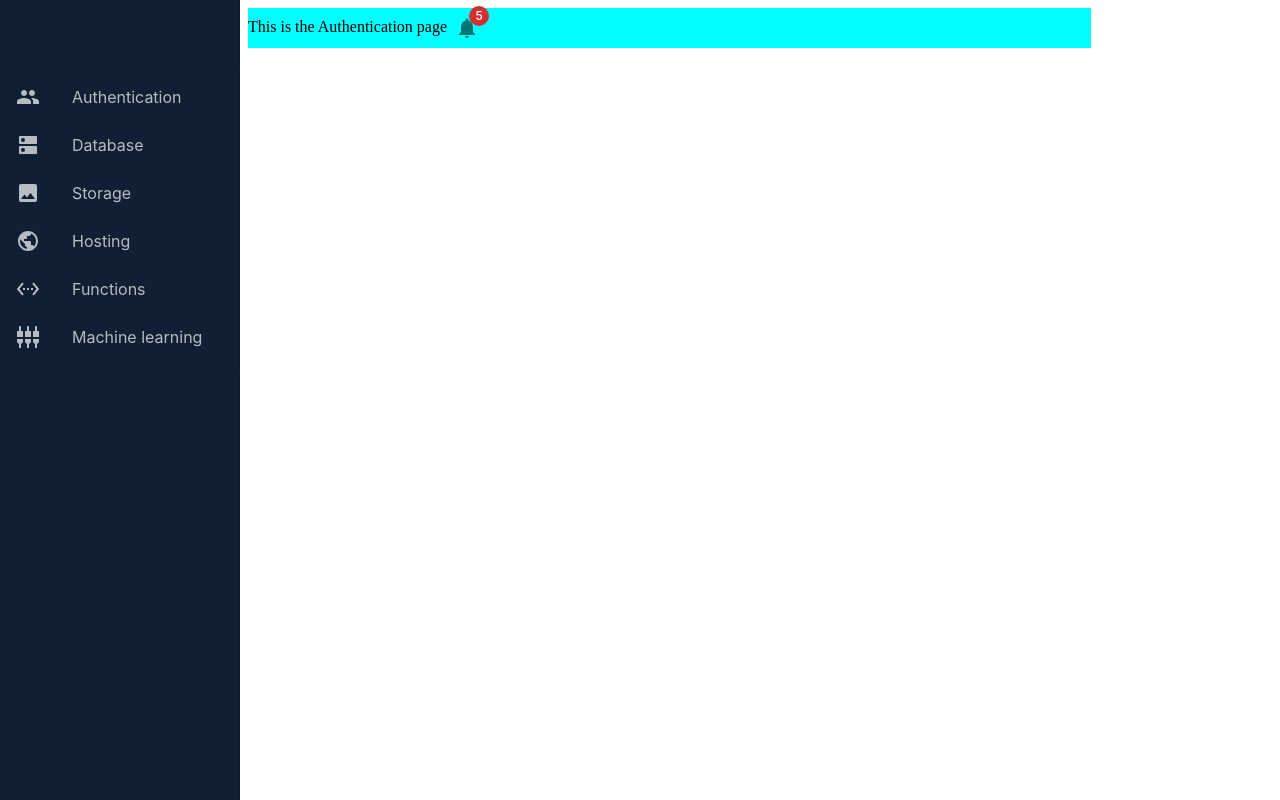
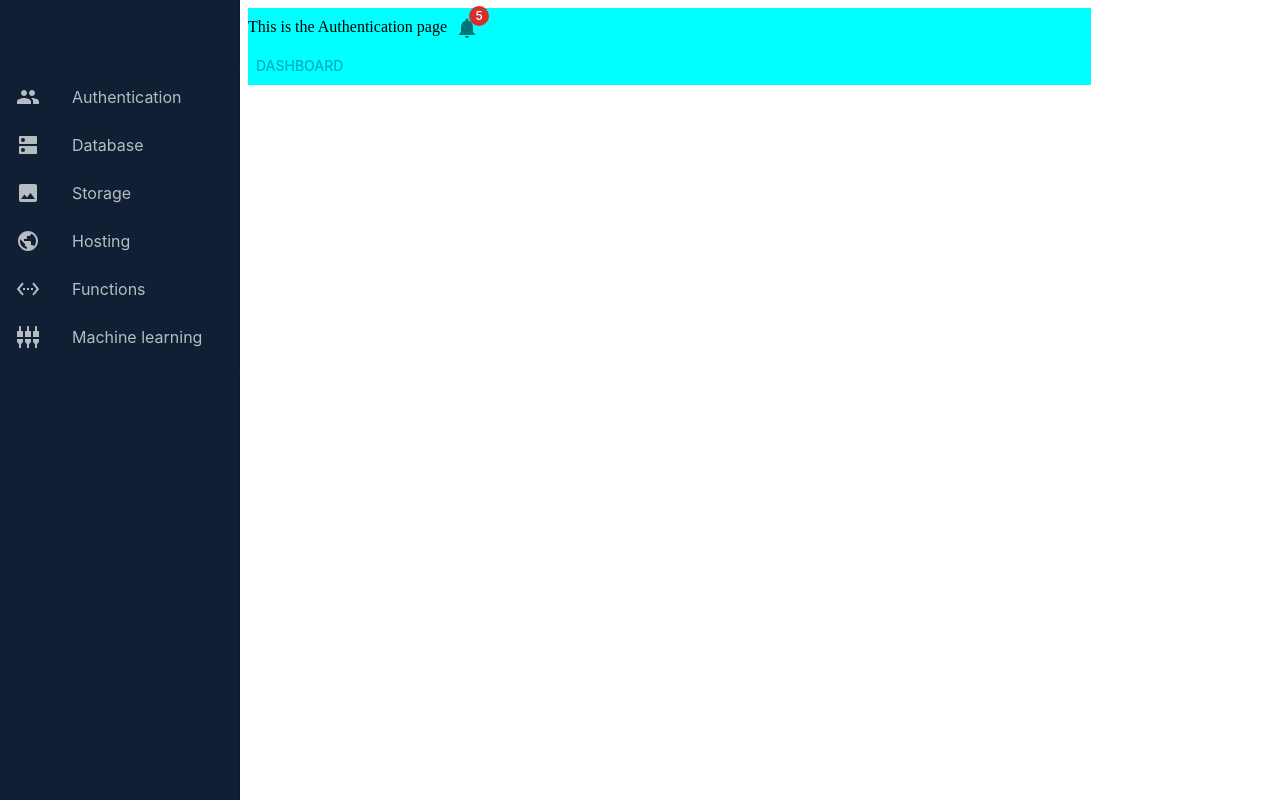
Before and after one commit to josephuche1/Material-ui-tutorials, a React (Create React App) app: page /authentication in a window 1280 px wide. Built offline with nearby package versions, Linux system fonts and the light colour scheme.

Commit message:
Reusable menu component

```diff
--- /dev/null
+++ b/src/components/common/BasicMenu/BasicMenu.tsx
@@ -0,0 +1,43 @@
+import React from 'react';
+import Button from '@mui/material/Button';
+import Menu from '@mui/material/Menu';
+import MenuItem from '@mui/material/MenuItem';
+
+const BasicMenu: React.FC = () => {
+   const [anchorEl, setAnchorEl] = React.useState(null);
+  const open = Boolean(anchorEl);
+  const handleClick = (event: any) => {
+    setAnchorEl(event.currentTarget);
+  };
+  const handleClose = () => {
+    setAnchorEl(null);
+  };
+  return (
+    <div>
+    <Button
+        id="basic-button"
+        aria-controls={open ? 'basic-menu' : undefined}
+        aria-haspopup="true"
+        aria-expanded={open ? 'true' : undefined}
+        onClick={handleClick}
+    >
+        Dashboard
+    </Button>
+    <Menu
+        id="basic-menu"
+        anchorEl={anchorEl}
+        open={open}
+        onClose={handleClose}
+        MenuListProps={{
+          'aria-labelledby': 'basic-button',
+        }}
+    >
+        <MenuItem onClick={handleClose}>Profile</MenuItem>
+        <MenuItem onClick={handleClose}>My account</MenuItem>
+        <MenuItem onClick={handleClose}>Logout</MenuItem>
+    </Menu>
+    </div>
+  )
+}
+
+export default BasicMenu
--- a/src/pages/Authentication/Authentication.tsx
+++ b/src/pages/Authentication/Authentication.tsx
@@ -2,6 +2,7 @@ import React from 'react'
 import Grid from '@mui/material/Grid';
 import CommonButton from '../../components/common/CommonButton/CommonButton';
 import NotificationBell from '../../components/common/NotificationBell/NotificationBell';
+import  BasicMenu from '../../components/common/BasicMenu/BasicMenu';
 
 const Authentication = () => {
   const buttonStyles = {
@@ -30,6 +31,7 @@ const Authentication = () => {
     <Grid xs={8} sx={{backgroundColor: "cyan"}}>
         This is the Authentication page
         <NotificationBell badgeContent={5} />
+        <BasicMenu />
     </Grid>
   )
 }
```
